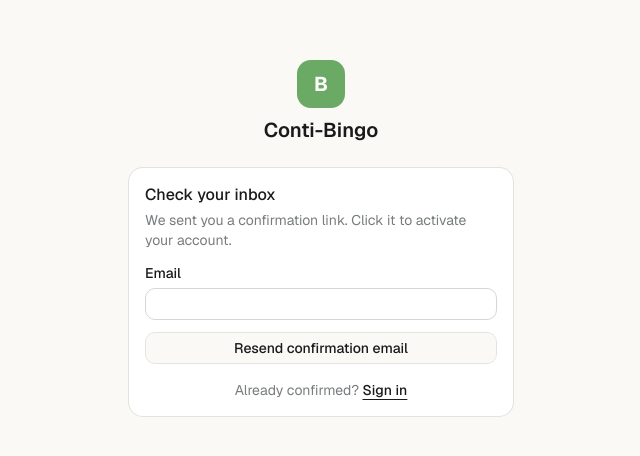
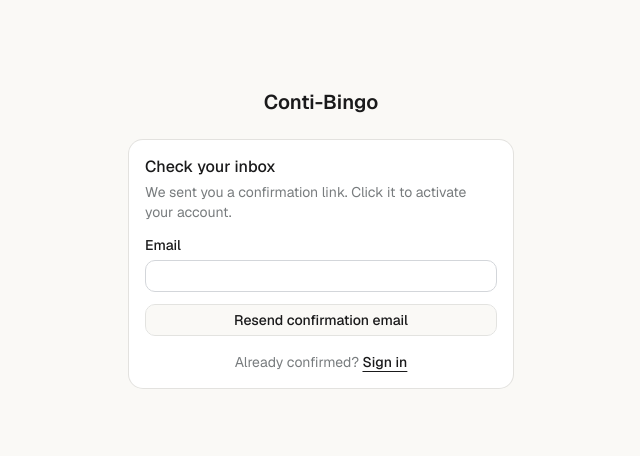
Before and after one commit to DanielKaminsky05/conti-bingo, a Next.js app: page /confirm-email in a window 1280 px wide. Shown: the part 162-618 px from the top of the page, without its empty margins (319-959 px from the left). Built offline with nearby package versions, Linux system fonts and the light colour scheme; no server answers.

Commit message:
style(auth): remove B logo mark from auth pages

```diff
--- a/app/(auth)/layout.tsx
+++ b/app/(auth)/layout.tsx
@@ -10,9 +10,6 @@ export default async function AuthLayout({ children }: { children: ReactNode })
     <div className="flex min-h-dvh flex-col items-center justify-center px-4 py-10">
       <div className="w-full max-w-sm">
         <div className="mb-6 flex flex-col items-center gap-2 text-center">
-          <div className="grid size-12 place-items-center rounded-xl bg-primary font-heading text-xl font-bold text-primary-foreground">
-            B
-          </div>
           <h1 className="font-heading text-xl font-semibold">Conti-Bingo</h1>
         </div>
         {children}
```
